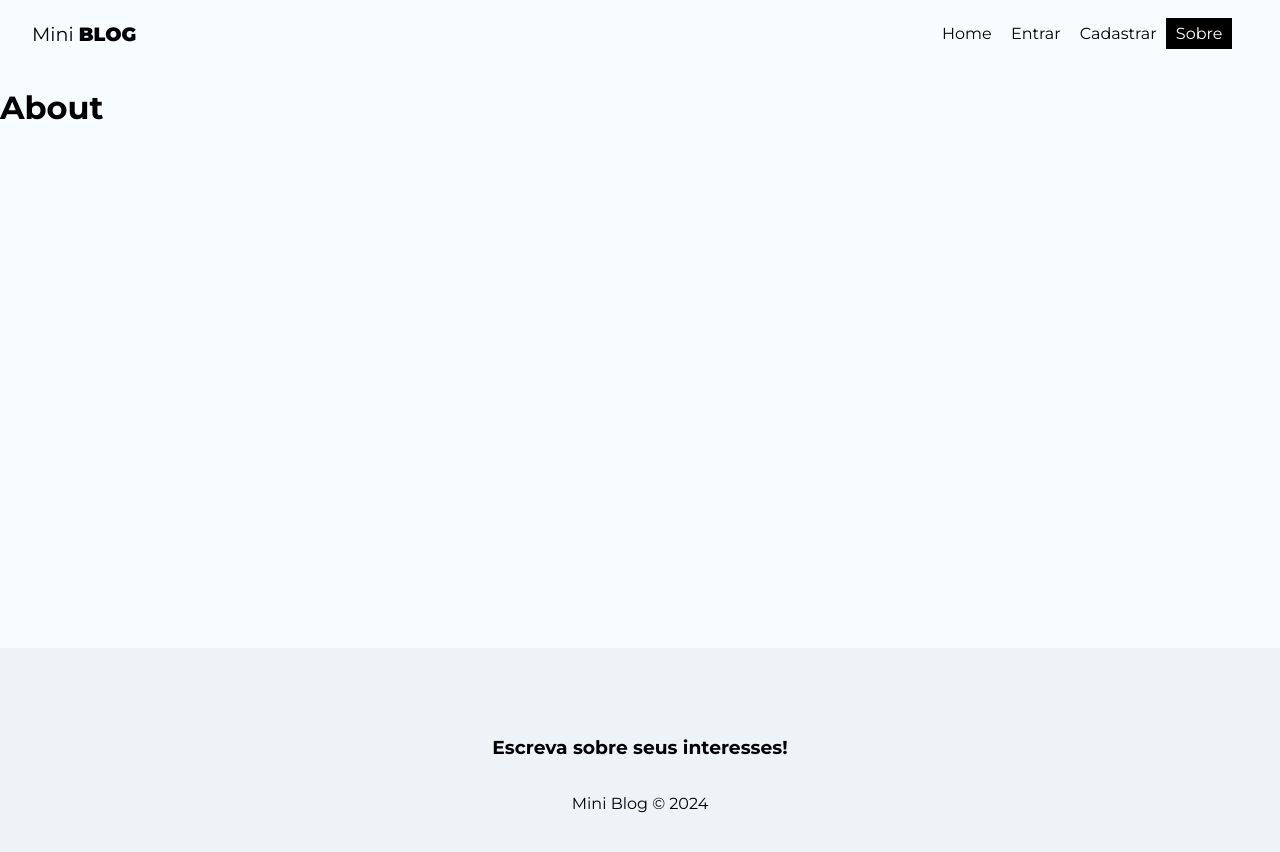
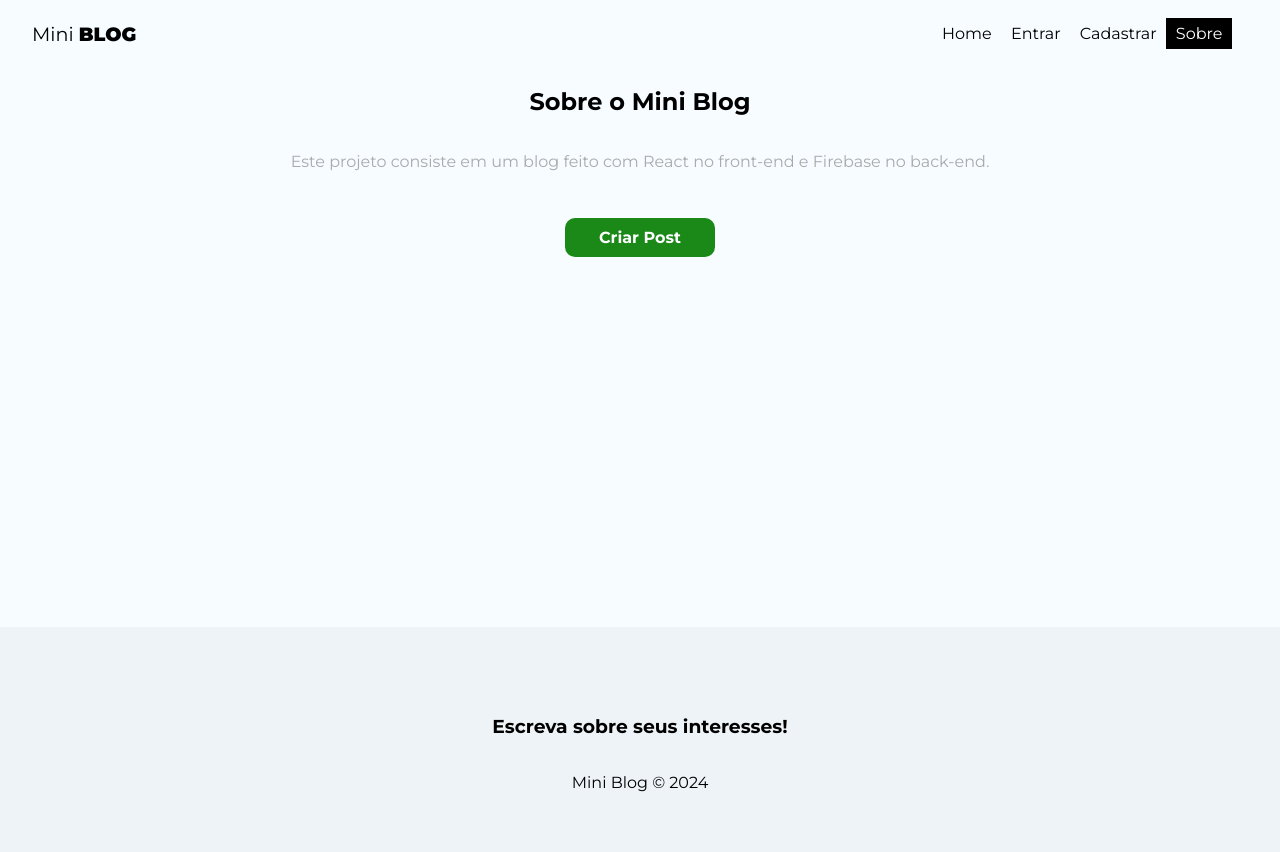
Before and after one commit to SandroCD/curso-react, a React (Create React App) app in the folder 10_MINIBLOG/miniblog/: page /about in a window 1280 px wide. Shown: the top 852 px of the page. Built offline with nearby package versions, Linux system fonts and the light colour scheme; no server answers.

Commit message:
Bloqueando pags que precisam de auntenticação e criando About

```diff
--- a/10_MINIBLOG/miniblog/src/App.js
+++ b/10_MINIBLOG/miniblog/src/App.js
@@ -48,10 +48,22 @@
             <Routes >
               <Route path="/" element={<Home/>} />
               <Route path="/about" element={<About/>} />
-              <Route path="/login" element={<Login />} />
-              <Route path="/register" element={<Register />} />
-              <Route path="/posts/create" element={<CreatePost />} />
-              <Route path="/dashboard" element={<Dashboard />} />
+              <Route
+                path="/login"
+                element={ !user ? <Login /> : <Navigate to="/" /> }
+              />
+              <Route
+                path="/register"
+                element={ !user ? <Register /> : <Navigate to="/" /> }
+              />
+              <Route
+                path="/posts/create"
+                element={ user ? <CreatePost /> : <Navigate to="/login" /> }
+              />
+              <Route
+                path="/dashboard"
+                element={ user ? <Dashboard /> : <Navigate to="/login" /> }
+              />
             </Routes>
           </div>
           <Footer />
--- a/10_MINIBLOG/miniblog/src/pages/About/About.js
+++ b/10_MINIBLOG/miniblog/src/pages/About/About.js
@@ -1,10 +1,20 @@
 //CSS
 import styles from "./About.module.css";
 
+import { Link } from "react-router-dom";
+
 const About = () => {
   return (
-    <div>
-      <h1>About</h1>
+    <div className={styles.about}>
+      <h2>
+        Sobre o Mini <span>Blog</span>
+      </h2>
+      <p>
+        Este projeto consiste em um blog feito com React no front-end e Firebase no back-end.
+      </p>
+      <Link to="/posts/create" className="btn">
+        Criar Post
+      </Link>
     </div>
   );
 };
--- a/10_MINIBLOG/miniblog/src/pages/About/About.module.css
+++ b/10_MINIBLOG/miniblog/src/pages/About/About.module.css
@@ -0,0 +1,17 @@
+.about {
+    text-align: center;
+    display: flex;
+    flex-direction: column;
+    align-items: center;
+}
+
+.about p {
+    color: #aaa;
+    margin-bottom: 2em;
+}
+
+.about a {
+    display: block;
+    margin-top: 15px;
+    padding: 10px 15px;
+}
```
